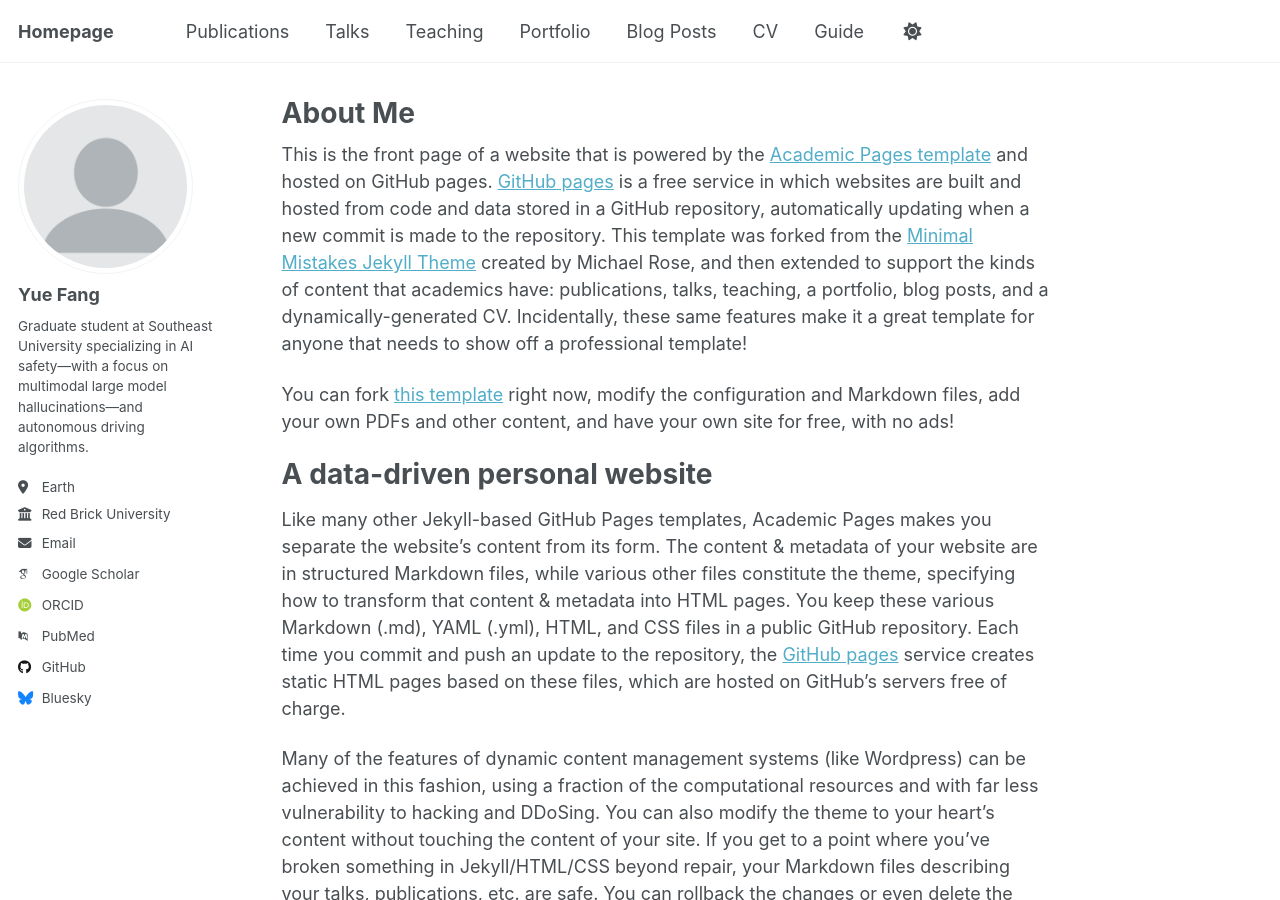
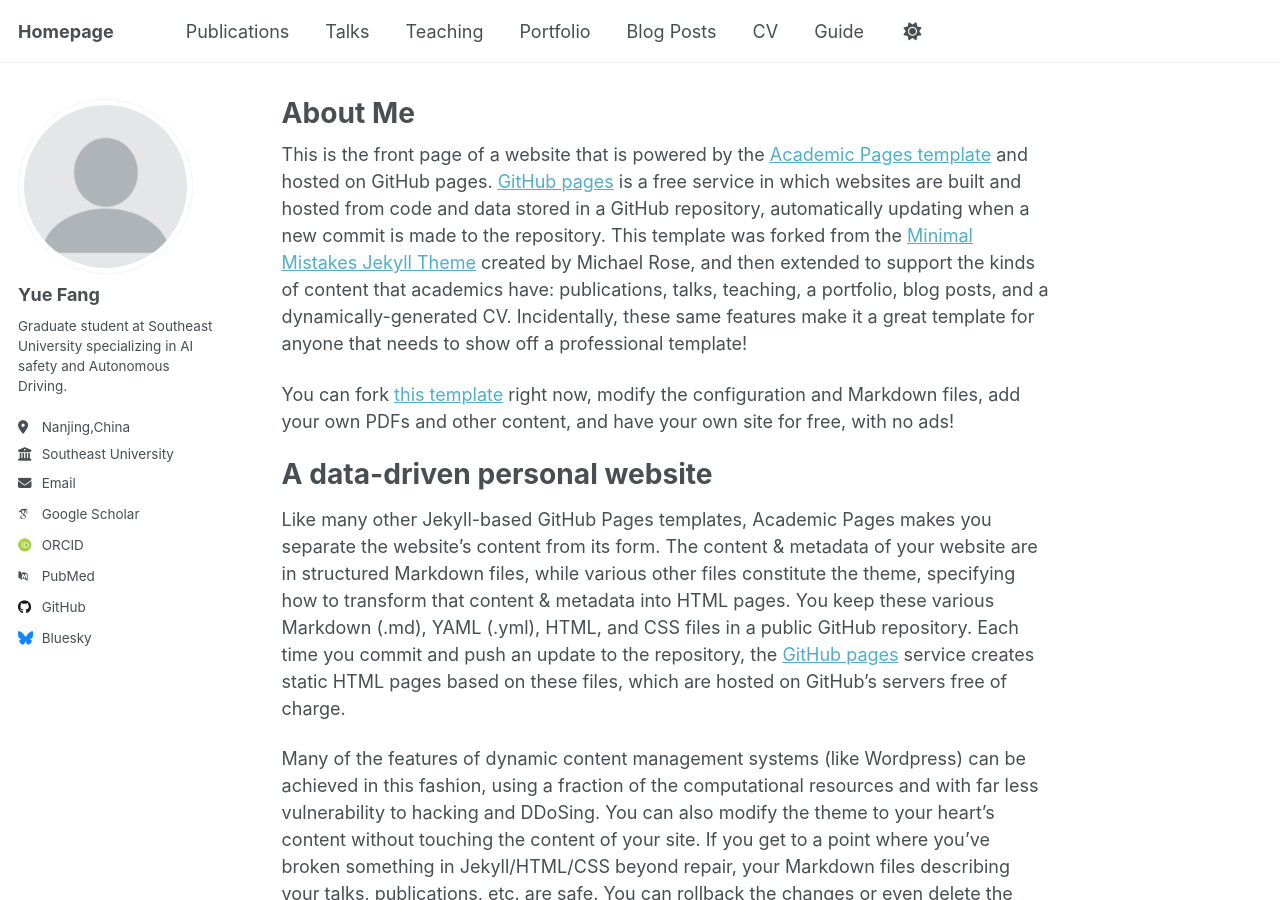
Before and after one commit to YUEFANG0211/YUEFANG0211.github.io, a Jekyll site: the page built from _pages/about.md, in a window 1280 px wide and 900 px high. Built offline with Jekyll 4.4.1, drawn with Linux system fonts in a browser that asks for light colours; some web fonts are replaced; a script that is not in the unit is left out.

Commit message:
Update _config.yml

```diff
--- a/_config.yml
+++ b/_config.yml
@@ -25,11 +25,11 @@ author:
   avatar           : "profile.png"
   name             : "Yue Fang"
   pronouns         : # example: "she/her"
-  bio              : "Graduate student at Southeast University specializing in AI safety—with a focus on multimodal large model hallucinations—and autonomous driving algorithms."
-  location         : "Earth"
-  employer         : "Red Brick University"
+  bio              : "Graduate student at Southeast University specializing in AI safety and Autonomous Driving."
+  location         : "Nanjing,China"
+  employer         : "Southeast University"
   uri              : # URL
-  email            : "none@example.org"
+  email            : "yuefang979@gmail.com"
 
   # Academic websites
   academia         : # URL
```
